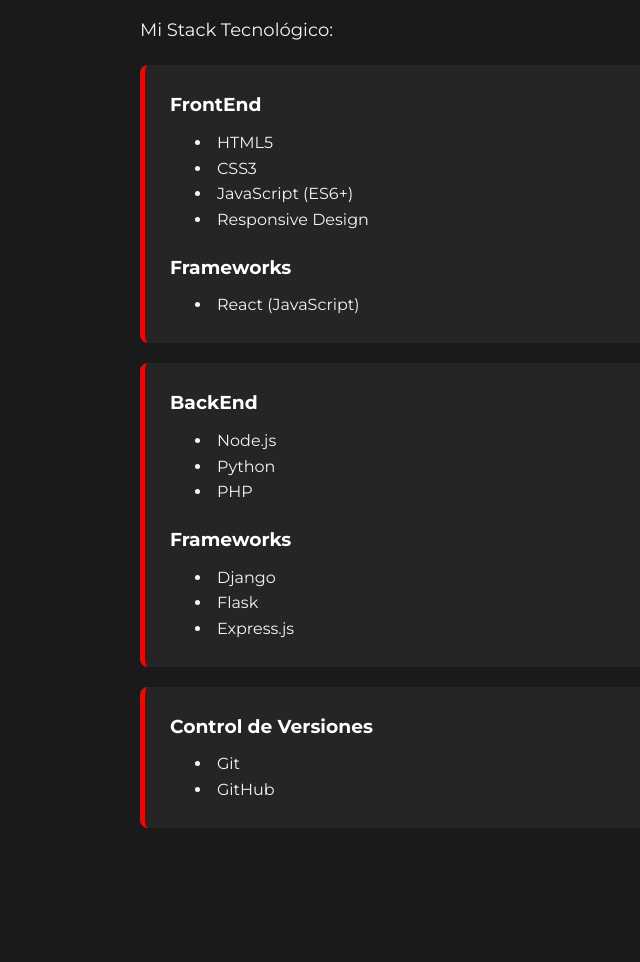
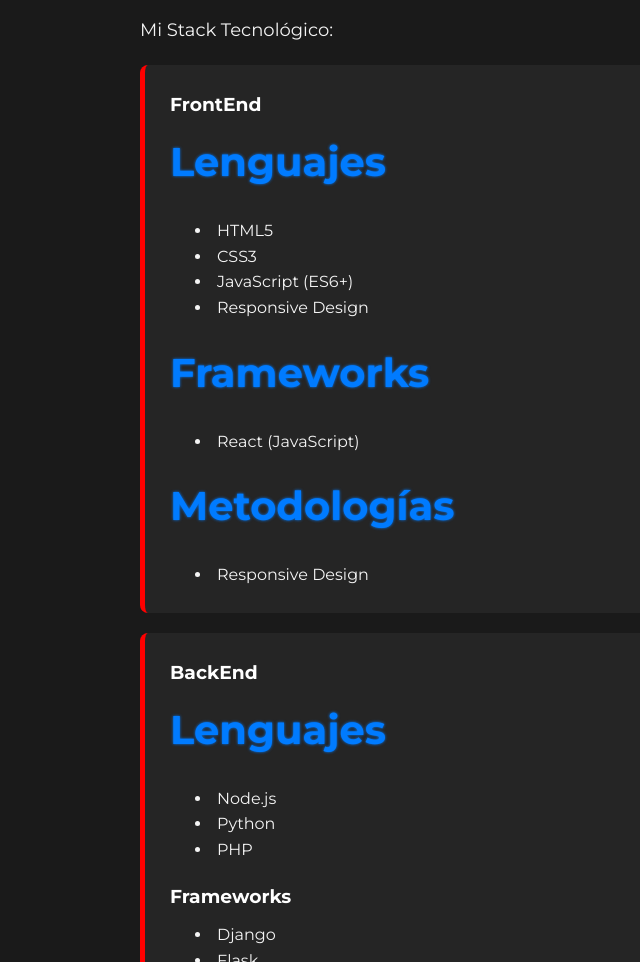
Before and after one commit to oliversmd/Portafolio, a plain HTML site: page index.html in a window 1280 px wide. Shown: the part 2440-3402 px from the top of the page, without its empty margins (0-640 px from the left). Drawn offline with Linux system fonts and the light colour scheme.

Commit message:
Update index.html

```diff
--- a/index.html
+++ b/index.html
@@ -89,6 +89,7 @@
 
             <div class="stack-card">
                 <h3>FrontEnd</h3>
+                <h2>Lenguajes</h2>
                 <div class="stack-li">
                     <li>HTML5</li>
                     <li>CSS3</li>
@@ -96,14 +97,20 @@
                     <li>Responsive Design</li>
                 </div>
 
-            <h3 style="padding-top: 20px;">Frameworks</h3>
+                <h2 style="padding-top: 20px;">Frameworks</h2>
                 <div class="stack-li">
                     <li>React (JavaScript)</li>
+                </div>
+
+                <h2 style="padding-top: 20px;">Metodologías</h2>
+                <div class="stack-li">
+                    <li>Responsive Design</li>
                 </div>
             </div>
 
             <div class="stack-card">
                 <h3>BackEnd</h3>
+                <h2>Lenguajes</h2>
                 <div class="stack-li">
                     <li>Node.js</li>
                     <li>Python</li>
```
Lines whose indentation alone changed are shown as unchanged.
